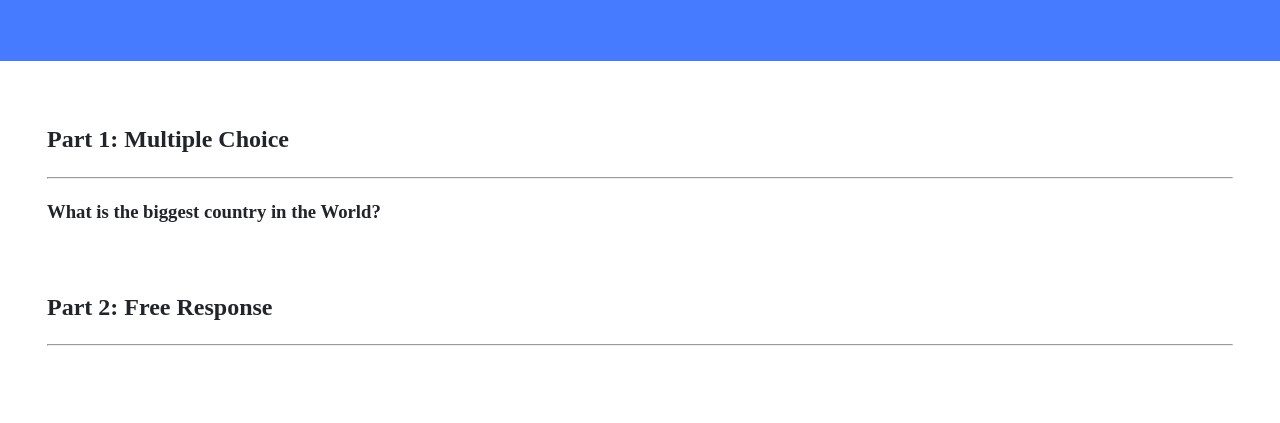
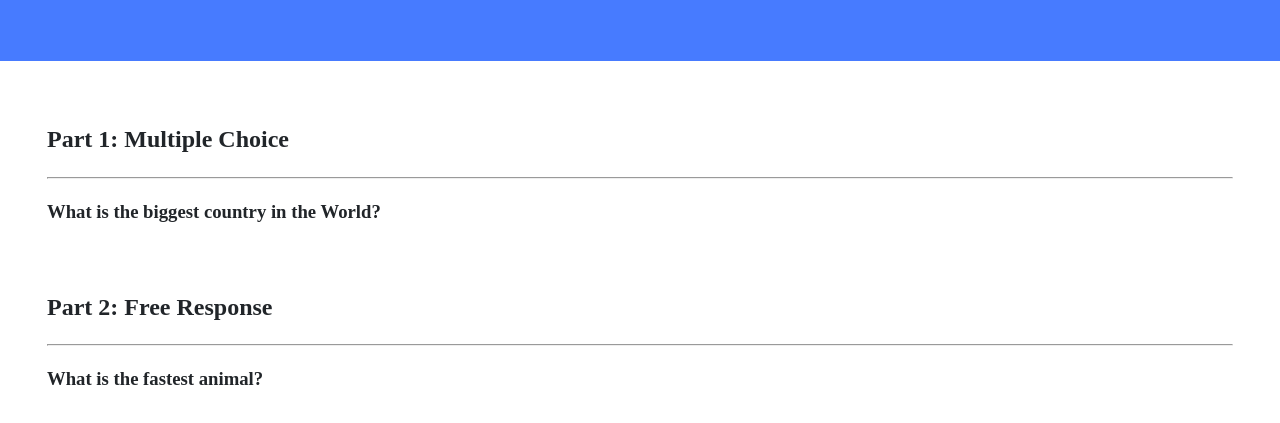
Before and after one commit to minhngocda/cs50_2022, a plain HTML site: page trivia/index.html in a window 1280 px wide. Shown: the part 139-562 px from the top of the page. Drawn offline with Linux system fonts and the light colour scheme.

Commit message:
Thu, Feb 17, 2022, 8:26 AM +00:00

```diff
--- a/trivia/index.html
+++ b/trivia/index.html
@@ -25,7 +25,7 @@
             <div class="section">
                 <h2>Part 2: Free Response</h2>
                 <hr>
-                <!-- TODO: Add free response question here -->
+                    <h3>What is the fastest animal? </h3>
             </div>
         </div>
     </body>
```
